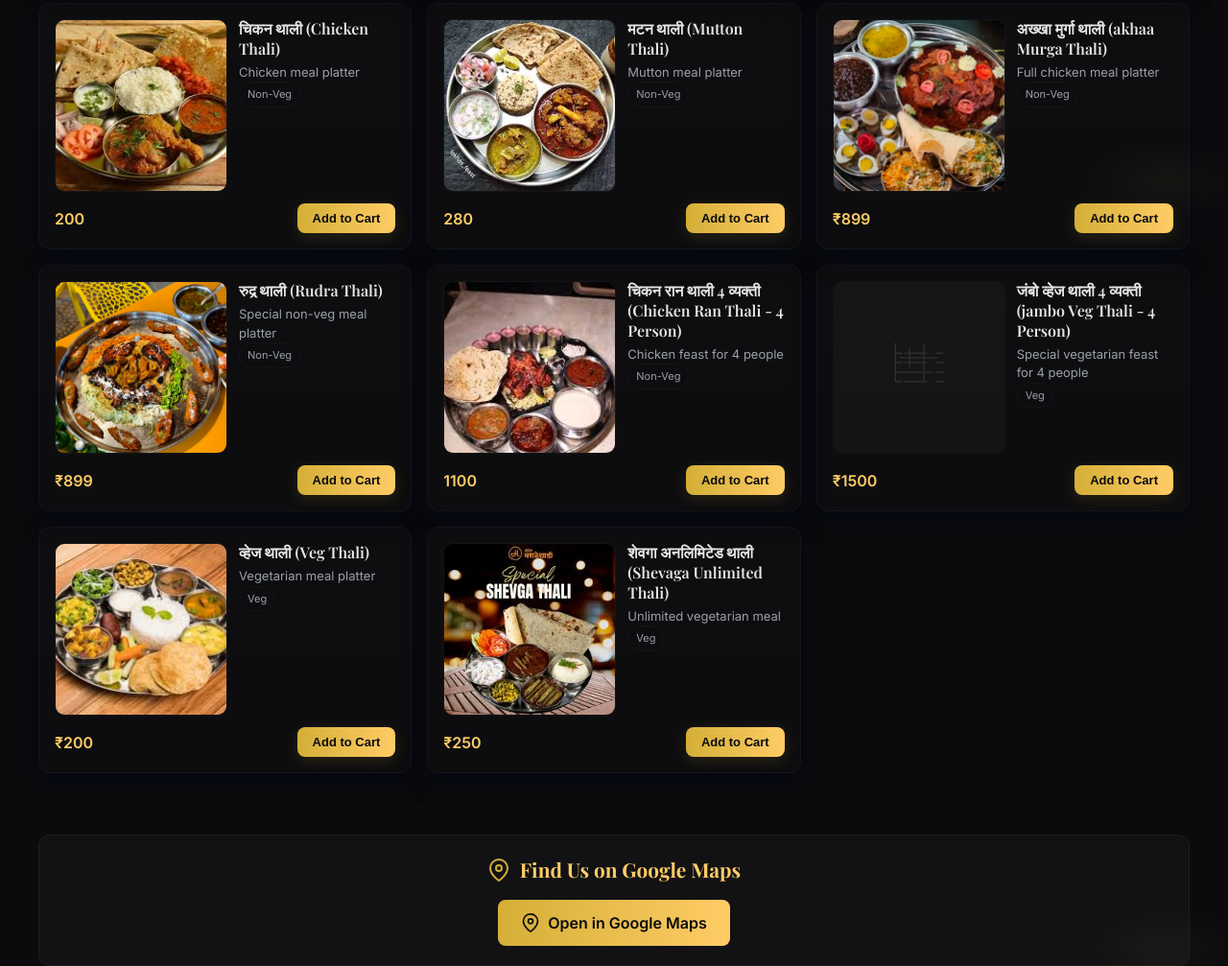
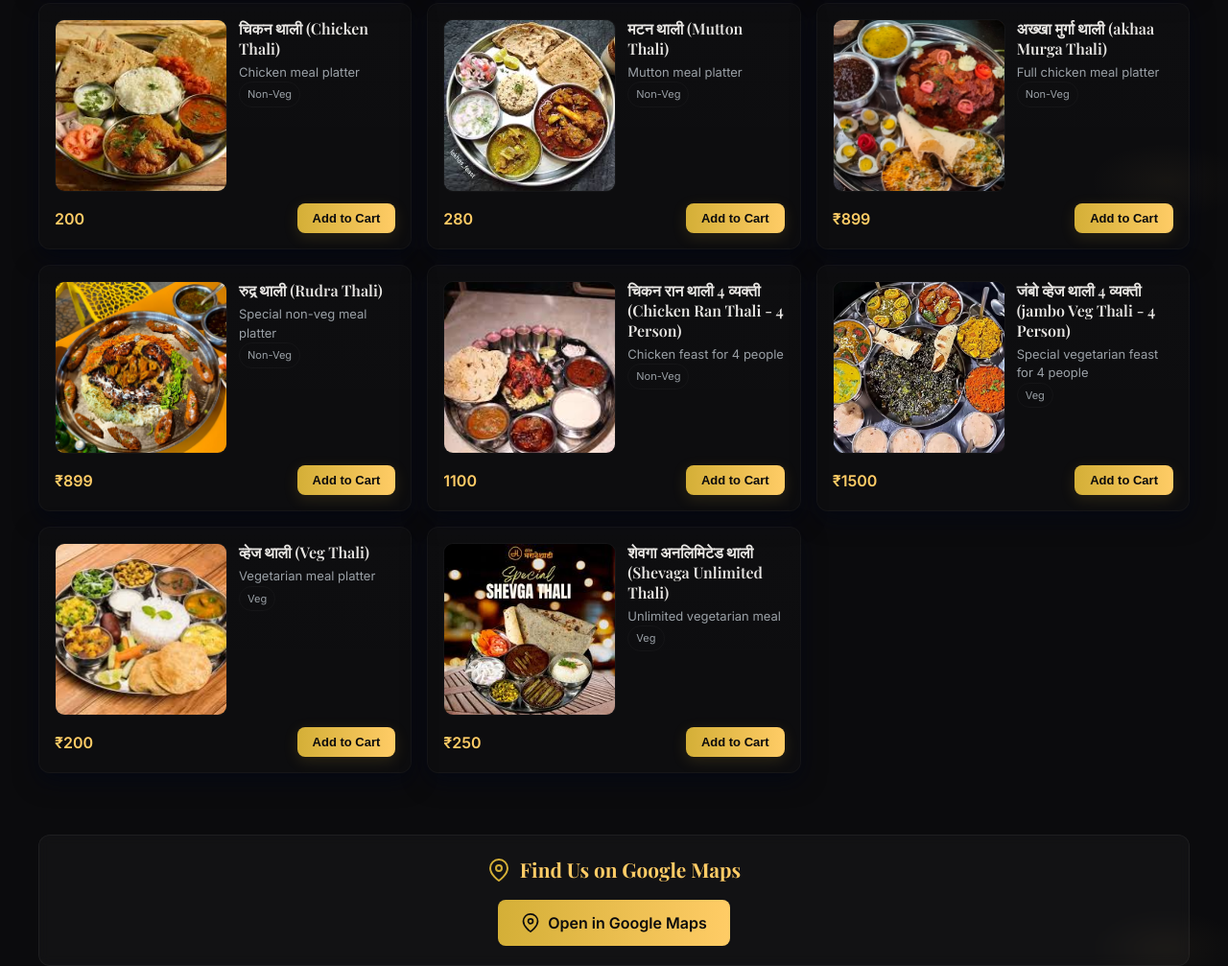
Before and after one commit to MenuSpeak/Hotel-Vijayraj, a plain HTML site: page index.html in a window 1280 px wide. Shown: the part 6931-7938 px from the top of the page at 96% size. Drawn offline with nearby package versions, Linux system fonts and the light colour scheme.

Commit message:
Update index.html

```diff
--- a/index.html
+++ b/index.html
@@ -1366,7 +1366,7 @@
   {"id": 245, "cat": "Jambo Thali", "name": "रुद्र थाली (Rudra Thali)", "price": "₹899", "desc": "Special non-veg meal platter", "tags": ["Non-Veg"], "img": "img/rudra-thali1.jpg"},
   {"id": 246, "cat": "Jambo Thali", "name": "चिकन रान थाली 4 व्यक्ती (Chicken Ran Thali - 4 Person)", "price": "1100", "desc": "Chicken feast for 4 people", "tags": ["Non-Veg"], "img": "img/chicken-ran-thali.jpeg"},
 
-  {"id": 247, "cat": "Jambo Veg", "name": "जंबो व्हेज थाली 4 व्यक्ती (jambo Veg Thali - 4 Person)", "price": "₹1500", "desc": "Special vegetarian feast for 4 people", "tags": ["Veg"], "img": "img/jambo-veg-thal.jpeg"},
+  {"id": 247, "cat": "Jambo Veg", "name": "जंबो व्हेज थाली 4 व्यक्ती (jambo Veg Thali - 4 Person)", "price": "₹1500", "desc": "Special vegetarian feast for 4 people", "tags": ["Veg"], "img": "img/jambo-veg-thal.jpg"},
   {"id": 248, "cat": "Jambo Veg", "name": "व्हेज थाली (Veg Thali)", "price": "₹200", "desc": "Vegetarian meal platter", "tags": ["Veg"], "img": "img/veg-thali.jpeg"},
   {"id": 249, "cat": "Jambo Veg", "name": "शेवगा अनलिमिटेड थाली (Shevaga Unlimited Thali)", "price": "₹250", "desc": "Unlimited vegetarian meal", "tags": ["Veg"], "img": "img/shevaga-unlimited-thali.jpeg"},
 
```
